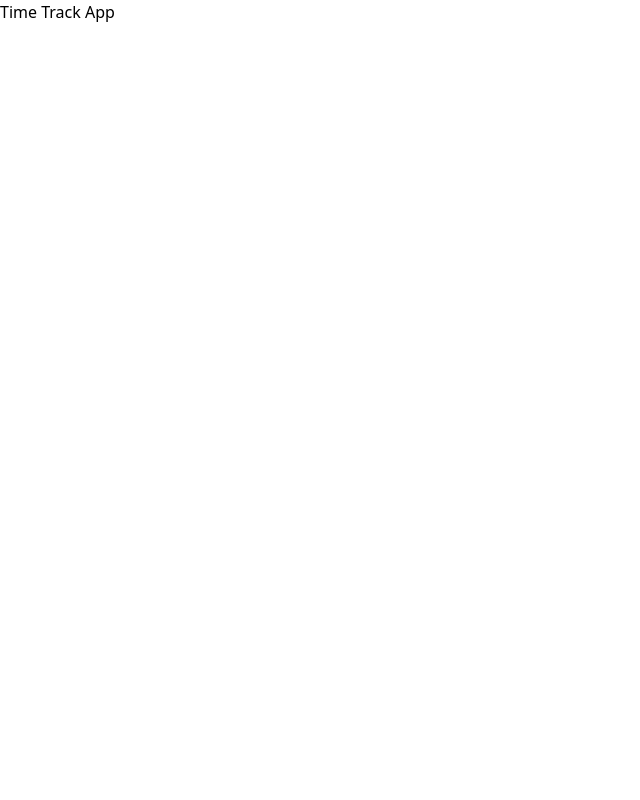
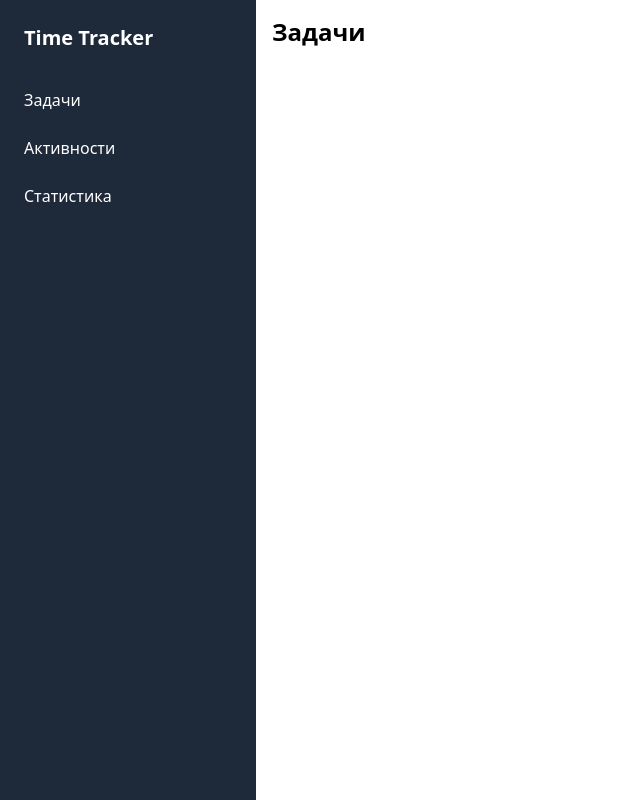
Before and after one commit to Drugoi-Polz/TimeTrackApp, a Vue app in the folder time-track-app/: page /tasks in a window 1280 px wide. Shown: the whole page, without its empty margins (0-640 px from the left). Built offline with nearby package versions, Linux system fonts and the light colour scheme.

Commit message:
Create sidebar

```diff
--- a/time-track-app/package.json
+++ b/time-track-app/package.json
@@ -13,7 +13,8 @@
     "@tailwindcss/vite": "^4.1.11",
     "heroicons": "^2.2.0",
     "tailwindcss": "^4.1.11",
-    "vue": "^3.5.17"
+    "vue": "^3.5.17",
+    "vue-router": "^4.5.1"
   },
   "devDependencies": {
     "@vitejs/plugin-vue": "^6.0.0",
--- a/time-track-app/src/App.vue
+++ b/time-track-app/src/App.vue
@@ -1,7 +1,12 @@
 <script setup>
-
+import Sidebar from "./components/TheSideBar.vue";
 </script>
 
 <template>
-	<h1>Time Track App</h1>
+  <div class="flex h-screen">
+    <Sidebar />
+    <main class="flex-1 overflow-auto">
+      <router-view />
+    </main>
+  </div>
 </template>
--- /dev/null
+++ b/time-track-app/src/components/TheSideBar.vue
@@ -0,0 +1,21 @@
+<template>
+  <aside class="w-64 bg-gray-800 text-white h-full flex flex-col">
+    <div class="p-6 text-xl font-semibold">Time Tracker</div>
+    <nav class="flex-1">
+      <ul>
+        <li class="px-6 py-3 hover:bg-gray-700">
+          <router-link to="/tasks">Задачи</router-link>
+        </li>
+        <li class="px-6 py-3 hover:bg-gray-700">
+          <router-link to="/activities">Активности</router-link>
+        </li>
+        <li class="px-6 py-3 hover:bg-gray-700">
+          <router-link to="/statistics">Статистика</router-link>
+        </li>
+      </ul>
+    </nav>
+    <div class="p-6">
+      <!-- Дополнительные кнопки/инфо -->
+    </div>
+  </aside>
+</template>
--- a/time-track-app/src/main.js
+++ b/time-track-app/src/main.js
@@ -1,5 +1,6 @@
 import './assets/main.css'
 import { createApp } from 'vue'
 import App from './App.vue'
+import router from './router'
 
-createApp(App).mount('#app')
+createApp(App).use(router).mount('#app')
--- /dev/null
+++ b/time-track-app/src/pages/TheActivitiesPage.vue
@@ -0,0 +1,6 @@
+<template>
+    <div class="p-4">
+      <h1 class="text-2xl font-bold mb-4">Активности</h1>
+      <!-- TODO: Buttons вчера/сегодня/завтра + list of activities -->
+    </div>
+  </template>
--- /dev/null
+++ b/time-track-app/src/pages/TheStatisticsPage.vue
@@ -0,0 +1,6 @@
+<template>
+  <div class="p-4">
+    <h1 class="text-2xl font-bold mb-4">Статистика</h1>
+    <!-- TODO: Chart toggle + diagram/chart/list -->
+  </div>
+</template>
--- /dev/null
+++ b/time-track-app/src/pages/TheTasksPage.vue
@@ -0,0 +1,6 @@
+<template>
+    <div class="p-4">
+      <h1 class="text-2xl font-bold mb-4">Задачи</h1>
+      <!-- TODO: Active task + list + timer -->
+    </div>
+  </template>
```
Also changed, not shown: time-track-app/src/router/index.js (added, +18 -0 lines), 1 other file (tests, documents, lock files or other folders).
